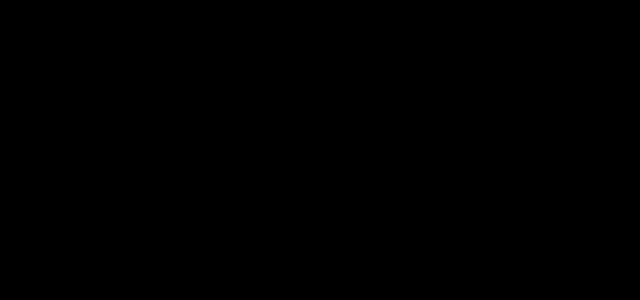
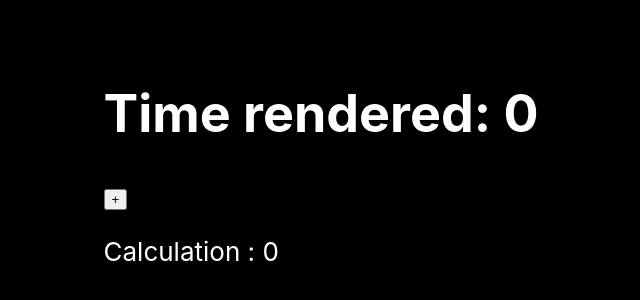
Before and after one commit to RAFiasyam/learn-react-hook, a React (Create React App) app: page / in a window 1280 px wide. Shown: the part 230-530 px from the top of the page, without its empty margins (319-959 px from the left). Built offline with nearby package versions, Linux system fonts and the light colour scheme.

Commit message:
useEffect very cool we can fecthing data, directly updating the DOM, timers etc

```diff
--- a/src/App.js
+++ b/src/App.js
@@ -3,9 +3,20 @@
 
 
 function App() {
+  const [count, setCount] = useState(0);
+  const [calculation, setCalculation] = useState(0);
+
+
+  useEffect(() => {
+    setCalculation(() => count * 2);
+  }, [count]);
+
+
   return (
     <div>
-
+      <h1>Time rendered: {count}</h1>
+      <button onClick={() => setCount((c) => c + 1)} >+</button>
+      <p>Calculation : {calculation}</p>
     </div>
   );
 }
```
